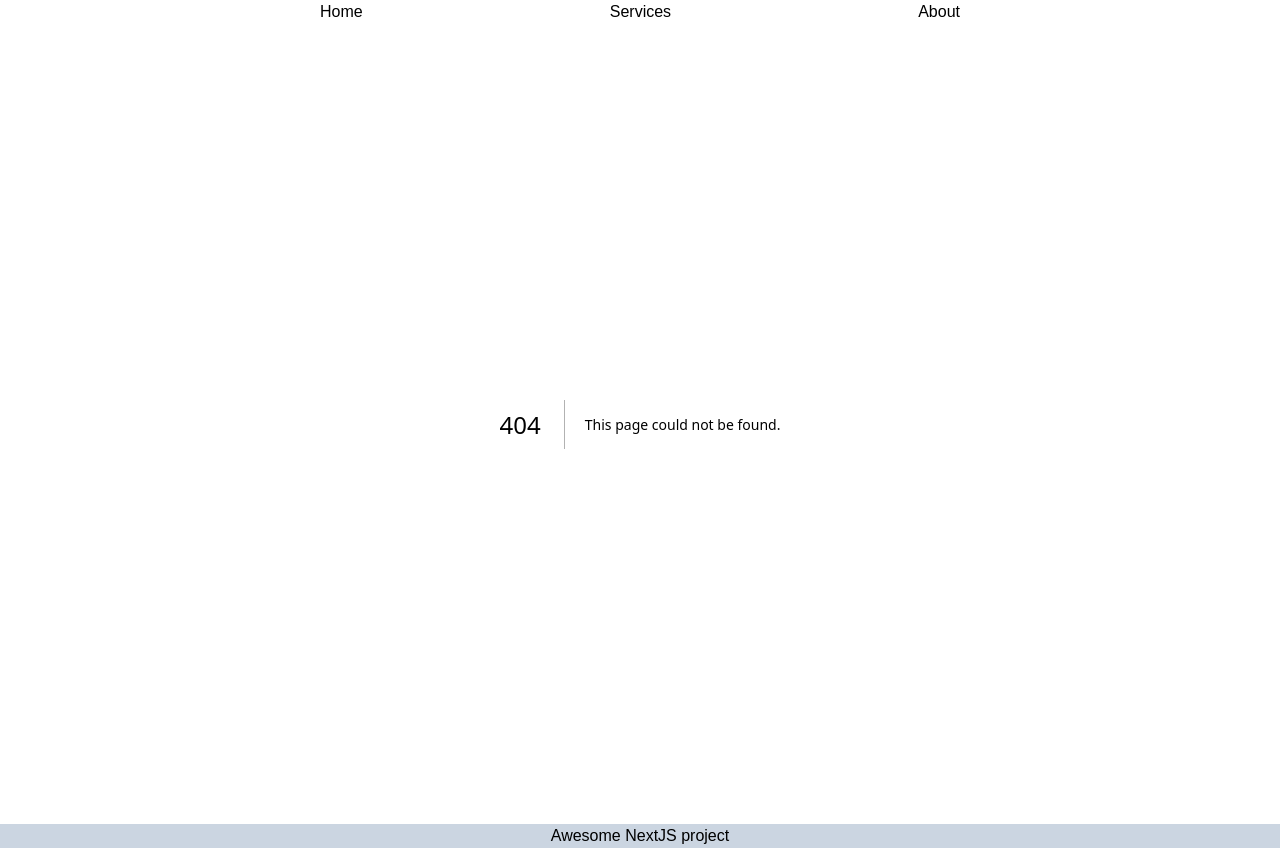
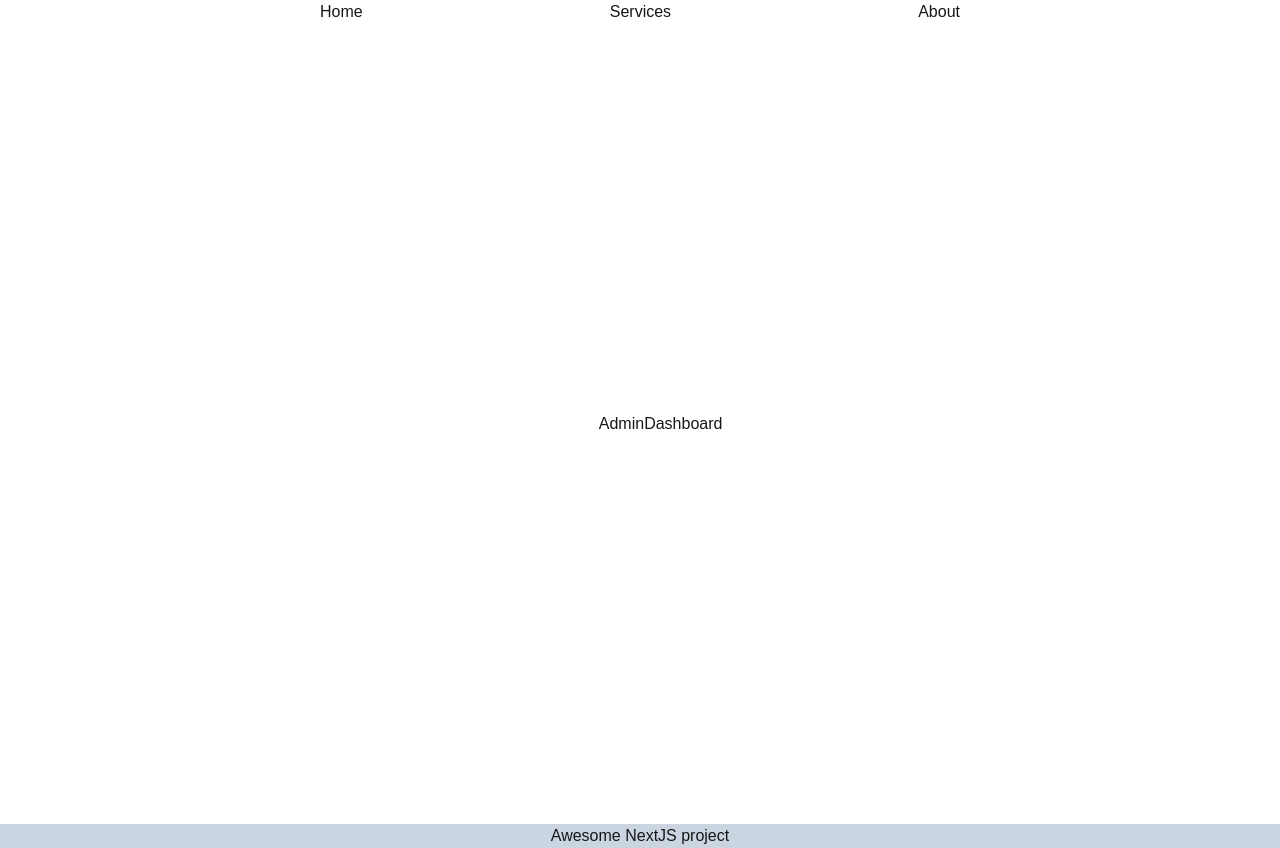
Before and after one commit to marziamostafa/next.js-core-concept, a Next.js app: page /admin-dashboard in a window 1280 px wide. Before the commit this address had no page. Built offline with nearby package versions, Linux system fonts and the light colour scheme.

Commit message:
nested layout

```diff
--- a/src/app/(authPages)/login/page.jsx
+++ b/src/app/(authPages)/login/page.jsx
@@ -1,7 +1,7 @@
 import React from 'react'
 
-export default function loginPage() {
+export default function LoginPage() {
   return (
-    <div>loginPage</div>
+    <div>LoginPage</div>
   )
 }
--- /dev/null
+++ b/src/app/(authPages)/register/page.jsx
@@ -0,0 +1,7 @@
+import React from 'react'
+
+export default function RegisterPage() {
+  return (
+    <div>RegisterPage</div>
+  )
+}
--- /dev/null
+++ b/src/app/(dashboards)/admin-dashboard/page.jsx
@@ -0,0 +1,7 @@
+import React from 'react'
+
+export default function AdminDashboard() {
+  return (
+    <div>AdminDashboard</div>
+  )
+}
--- /dev/null
+++ b/src/app/(dashboards)/layout.jsx
@@ -0,0 +1,13 @@
+import React from 'react'
+
+export default function DashboardLayout({ children }) {
+    return (
+        <div>
+            <div className='grid grid-cols-12'>
+                <div className='col-span-3'></div>
+                <div className='col-span-9'>{children}</div>
+            </div>
+
+        </div>
+    )
+}
--- /dev/null
+++ b/src/app/(dashboards)/user-dashboard/page.jsx
@@ -0,0 +1,7 @@
+import React from 'react'
+
+export default function UserDashboard() {
+  return (
+    <div>UserDashboard</div>
+  )
+}
```
Also changed, not shown: 1 other file (tests, documents, lock files or other folders).
